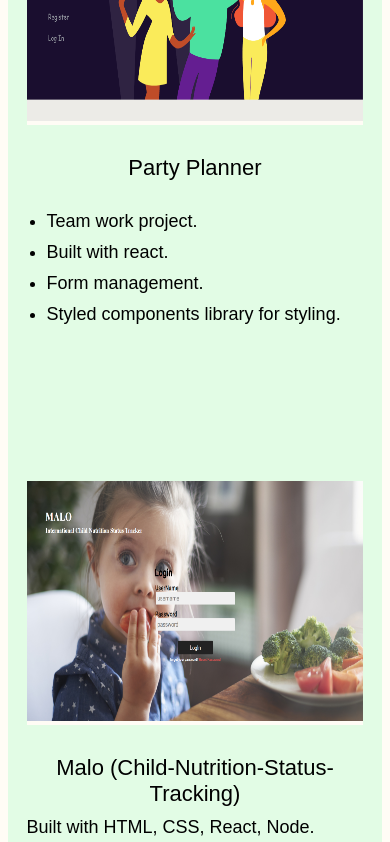
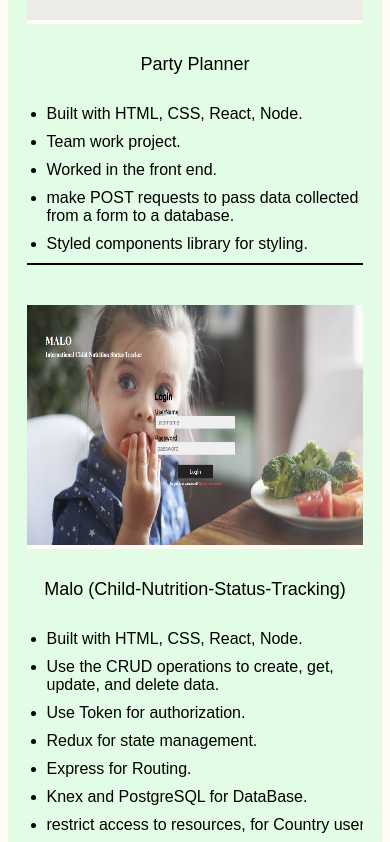
Before and after one commit to Ruwaidah/my-portfolio, a React (Create React App) app: page /projects in a window 390 px wide. Shown: the part 980-1822 px from the top of the page. Built offline with nearby package versions, Linux system fonts and the light colour scheme; a web font is replaced by a local one.

Commit message:
fix some style

```diff
--- a/src/Components/projects/Projects.js
+++ b/src/Components/projects/Projects.js
@@ -106,6 +106,15 @@ export default function Projects() {
           onClick={(e) => showOne(e, "proj5")}
         ></div>
       </div>
+      <div
+        className={
+          showProject.allproject ? "show-visible playAgin" : "playAgin"
+        }
+        onClick={(e) => showOne(e, "all")}
+      >
+        {/* <p>Play SlidShow</p> */}
+        <img src={Play1} alt="play-icon" id="play2" />
+      </div>
       <div id="slideshow">
         <div
           className={
@@ -156,9 +165,13 @@ export default function Projects() {
               <p className="pt-2">Party Planner</p>
             </div>
             <ul className="dev-skills">
+              <li>Built with HTML, CSS, React, Node.</li>
               <li>Team work project.</li>
-              <li>Built with react.</li>
-              <li>Form management.</li>
+              <li>Worked in the front end.</li>
+              <li>
+                make POST requests to pass data collected from a form to a
+                database.
+              </li>
               <li>Styled components library for styling. </li>
             </ul>
           </div>
@@ -174,7 +187,7 @@ export default function Projects() {
               </a>
               <p className="pt-2">Malo (Child-Nutrition-Status-Tracking)</p>
             </div>
-            <ul className="dev-skills" id="malo">
+            <ul className="dev-skills">
               <li>Built with HTML, CSS, React, Node.</li>
               <li>
                 Use the CRUD operations to create, get, update, and delete data.
@@ -198,7 +211,7 @@ export default function Projects() {
               </a>
               <p className="pt-2">Let's Eat </p>
             </div>
-            <ul className="dev-skills" id="malo2">
+            <ul className="dev-skills">
               <li>Built with HTML, CSS, React, Node.</li>
               <li>
                 Built a form to input new recipe and send the data with post
@@ -225,7 +238,7 @@ export default function Projects() {
               </a>
               <p className="pt-2">Movie Knight </p>
             </div>
-            <ul className="dev-skills" id="malo3">
+            <ul className="dev-skills">
               <li>Built with HTML, CSS, React, Node.</li>
               <li>mobile first application</li>
               <li>
@@ -265,15 +278,6 @@ export default function Projects() {
           onClick={(e) => showOne(e, "proj4")}
         ></div>
       </div> */}
-      <div
-        className={
-          showProject.allproject ? "show-visible playAgin" : "playAgin"
-        }
-        onClick={(e) => showOne(e, "all")}
-      >
-        {/* <p>Play SlidShow</p> */}
-        <img src={Play1} alt="play-icon" id="play2" />
-      </div>
     </div>
   );
 }
--- a/src/Components/projects/projects.css
+++ b/src/Components/projects/projects.css
@@ -196,38 +196,6 @@
   margin-top: 24px;
 }
 
-#malo,
-#malo2,
-#malo3 {
-  /* display: flex; */
-  /* flex-direction: row; */
-  /* border: 1px solid black; */
-  /* width: 660px; */
-  width: 600px;
-  justify-content: center;
-  align-items: center;
-}
-
-/* #malo li,
-#malo2 li,
-#malo3 li {
-  width: 50%;
-  background: rgb(226, 252, 229);
-} */
-/* #malo li ul,
-#malo2 li ul,
-#malo3 li ul {
-  width: 100%;
-  margin-left: 20px;
-  background: rgb(226, 252, 229);
-} */
-
-/* #malo li ul li,
-#malo2 li ul li,
-#malo3 li ul li { */
-/* text-align: end; */
-/* width: 100%;
-} */
 .slide .dev-skills li {
   width: 100%;
 
@@ -366,6 +334,7 @@
   }
   to {
     opacity: 1;
+    visibility: visible;
   }
 }
 
@@ -379,6 +348,7 @@
 }
 
 .show-visible {
+  visibility: hidden;
   animation: playbtnfadeout 1s forwards;
 }
 @keyframes playbtnfadeout {
@@ -419,7 +389,7 @@
 
   .slide {
     float: left;
-    min-height: 600px;
+    /* min-height: 600px; */
     width: 800px;
     background: rgb(226, 252, 229);
   }
@@ -517,13 +487,7 @@
   #malo li,
   #malo2 li,
   #malo3 li {
-    width: 46%;
-  }
-
-  #malo li ul li,
-  #malo2 li ul li,
-  #malo3 li ul li {
-    /* width: 50%; */
+    width: 100%;
     font-size: 1.5rem;
   }
 
@@ -656,11 +620,16 @@
   }
   .slide {
     width: 100%;
-    margin: 0 auto;
+    margin: 20px auto;
     height: auto;
+    border-bottom: 2px solid black;
   }
 
-  #malo,
+  .slide:nth-child(5) {
+    border: none;
+  }
+
+  /* #malo,
   #malo2,
   #malo3 {
     flex-direction: column;
@@ -668,14 +637,13 @@
     align-items: flex-start;
     justify-content: flex-start;
     margin: 10px 0 60px 0;
-    list-style-type: none;
+    list-style-type: bullet;
+  } */
+  .image-title p {
+    font-size: 1.8rem;
   }
-
-  .dev-skills,
-  #malo li,
-  #malo2 li,
-  #malo3 li {
-    width: 100%;
+  .slide .dev-skills li {
+    font-size: 1.6rem;
   }
 
   .dot-btns,
```
